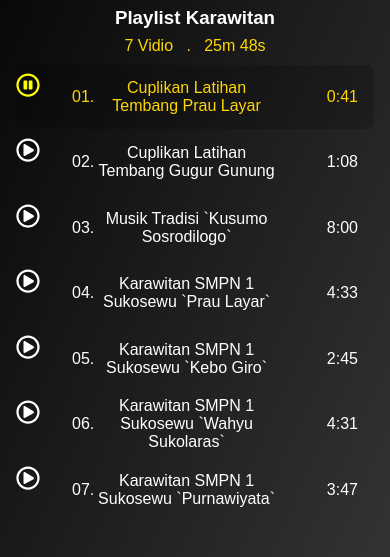
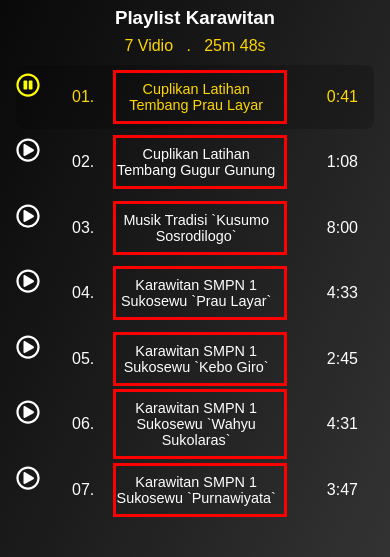
Before and after one commit to romincuy/vidio-karawitan, a plain HTML site: page index.html in a window 390 px wide. Shown: the part 284-841 px from the top of the page. Drawn offline with Linux system fonts and the light colour scheme.

Commit message:
Mengubah font size pada vidio h3

```diff
--- a/style.css
+++ b/style.css
@@ -197,8 +197,10 @@ body {
         width: 100%;
         white-space: normal;
         text-overflow: initial;
-        font-size: 1rem;
+        font-size: .9rem;
         padding: 0.5rem;
+        margin-left: 1.2rem;
         text-align: center;
+        border: 3px solid red;
     }
 }
```
